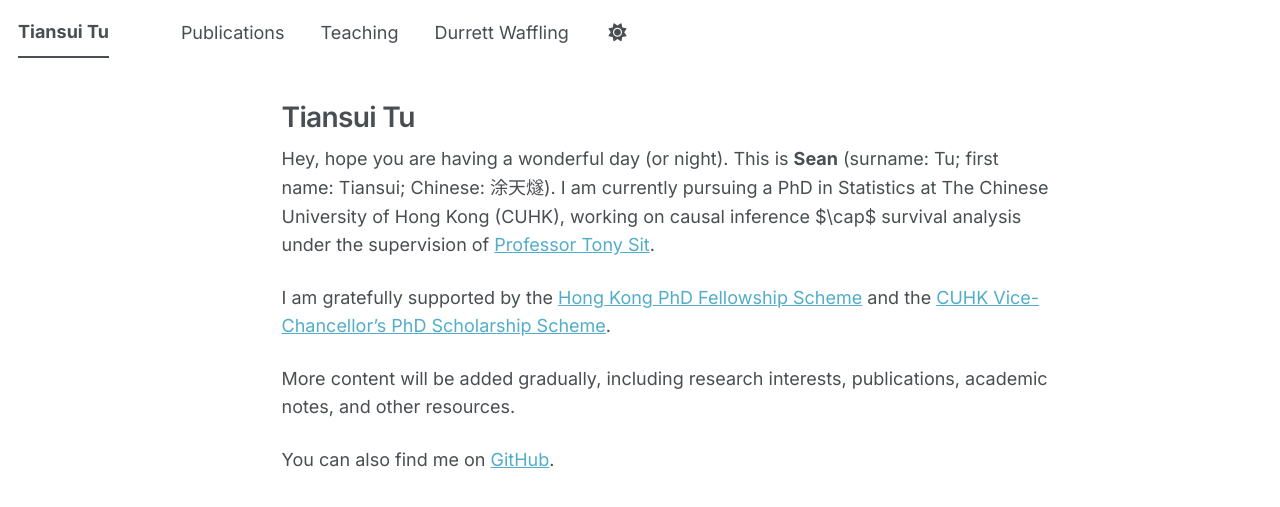
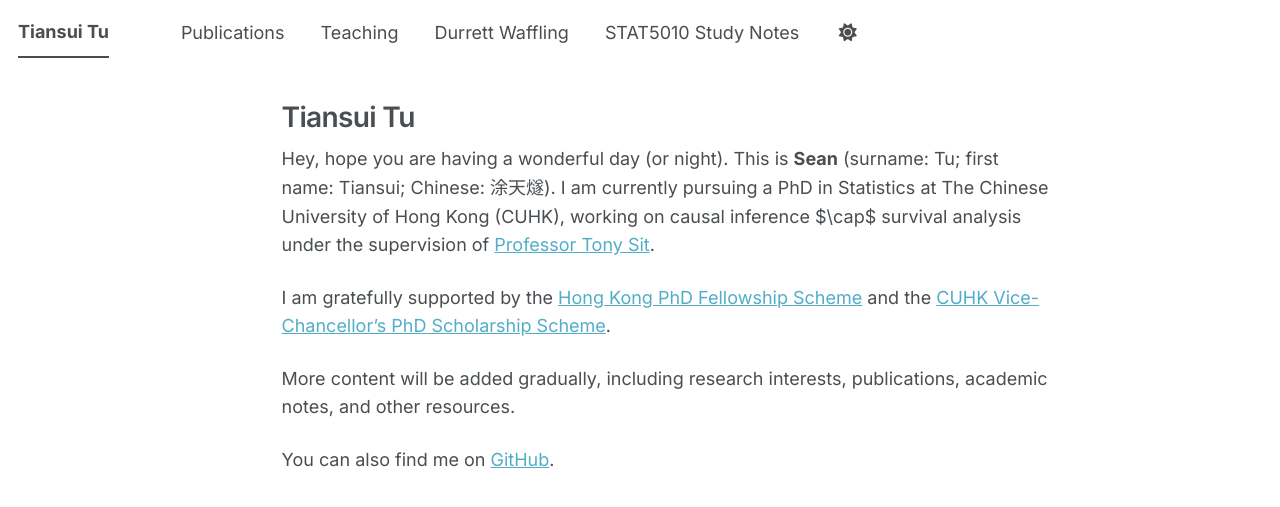
Before and after one commit to tiansuitu/tiansuitu.github.io, a Jekyll site: the page built from _pages/about.md, in a window 1280 px wide. Shown: the top 507 px of the page. Built offline with Jekyll 4.4.1, drawn with Linux system fonts in a browser that asks for light colours; a style sheet for code colours, icons or effects is not loaded.

Commit message:
Add STAT5010 study notes to site navigation

```diff
--- a/_data/navigation.yml
+++ b/_data/navigation.yml
@@ -20,6 +20,9 @@ main:
   - title: "Durrett Waffling"
     url: /durrett-waffling/
 
+  - title: "STAT5010 Study Notes"
+    url: /stat5010-study/
+
   # - title: "Portfolio"
   #   url: /portfolio/
 
```
